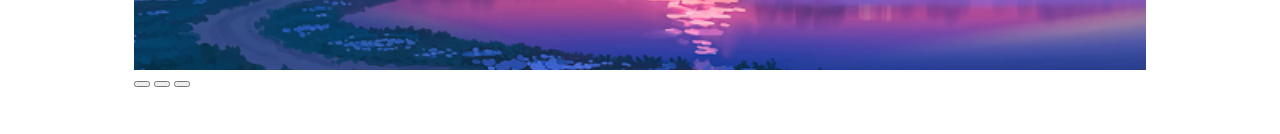
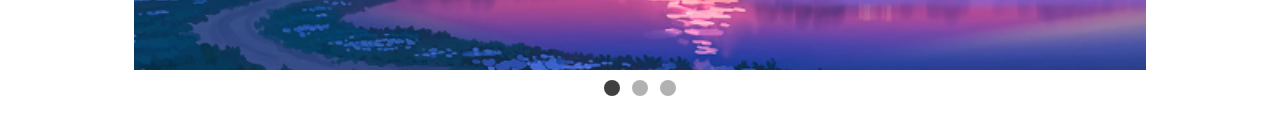
Before and after one commit to biggicode/carousel-01, a website: page src/index.html in a window 1280 px wide. Shown: the part 538-672 px from the top of the page. Drawn offline with Linux system fonts and the light colour scheme.

Commit message:
style nav idinicator

```diff
--- a/src/index.html
+++ b/src/index.html
@@ -47,7 +47,7 @@
       </button>
 
       <div class="carousel__nav">
-        <button class="carousel__indicator"></button>
+        <button class="carousel__indicator current-slide"></button>
         <button class="carousel__indicator"></button>
         <button class="carousel__indicator"></button>
       </div>
--- a/src/style.css
+++ b/src/style.css
@@ -50,3 +50,24 @@
 .carousel__button img {
   width: 24px;
 }
+
+/* Carousel Nav */
+
+.carousel__nav {
+  display: flex;
+  gap: 12px;
+  justify-content: center;
+  padding: 10px 0;
+}
+
+.carousel__indicator {
+  border: 0;
+  border-radius: 50%;
+  background-color: rgba(0, 0, 0, 0.3);
+  width: 16px;
+  height: 16px;
+}
+
+.carousel__indicator.current-slide {
+  background-color: rgba(0, 0, 0, 0.75);
+}
```
